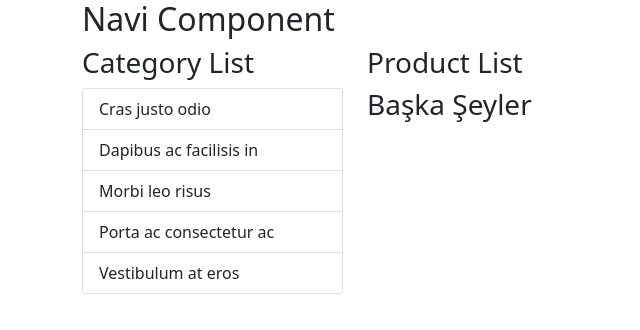
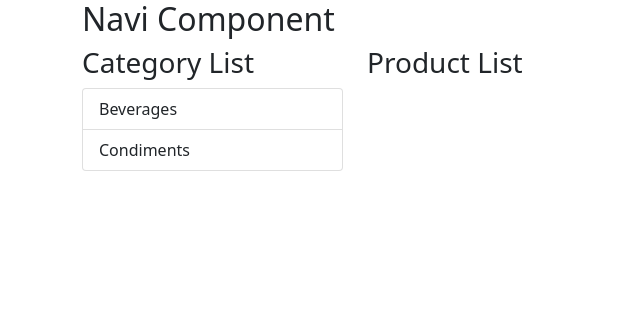
Before and after one commit to kadiraydn0/react-intro-app, a React (Create React App) app: page / in a window 1280 px wide. Shown: the top 330 px of the page, without its empty margins (0-640 px from the left). Built offline with nearby package versions, Linux system fonts and the light colour scheme.

Commit message:
work on the state

```diff
--- a/src/CategoryList.js
+++ b/src/CategoryList.js
@@ -2,16 +2,24 @@
 import { ListGroup, ListGroupItem } from "reactstrap";
 
 export default class CategoryList extends Component {
+  state = {
+    categories: [
+      { categoryId: 1, categoryName: "Beverages" },
+      { categoryId: 2, categoryName: "Condiments" },
+    ],
+  };
+
   render() {
     return (
       <div>
         <h3>{this.props.info.title}</h3>
+        <h3>{this.state.counter}</h3>
         <ListGroup>
-          <ListGroupItem>Cras justo odio</ListGroupItem>
-          <ListGroupItem>Dapibus ac facilisis in</ListGroupItem>
-          <ListGroupItem>Morbi leo risus</ListGroupItem>
-          <ListGroupItem>Porta ac consectetur ac</ListGroupItem>
-          <ListGroupItem>Vestibulum at eros</ListGroupItem>
+          {this.state.categories.map((category) => (
+            <ListGroupItem key={category.categoryId}>
+              {category.categoryName}
+            </ListGroupItem>
+          ))}
         </ListGroup>
       </div>
     );
--- a/src/ProductList.js
+++ b/src/ProductList.js
@@ -5,7 +5,6 @@
     return (
       <div>
         <h3>{this.props.info.title}</h3>
-        <h3>{this.props.info.bisey}</h3>
       </div>
     );
   }
```
